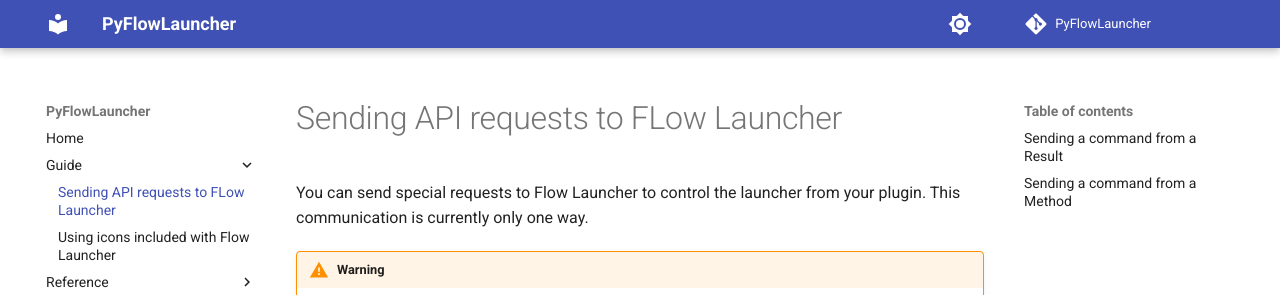
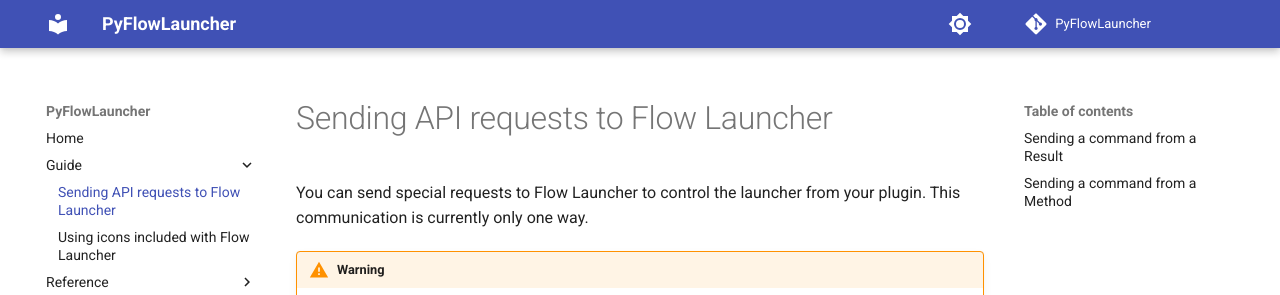
Before and after one commit to Garulf/pyFlowLauncher, an MkDocs documentation site: the page built from docs/guide/API Requests.md, in a window 1280 px wide and 900 px high. Shown: the top 295 px of the window. Built offline with MkDocs 1.6.1 and Material for MkDocs 9.7.7, drawn with Linux system fonts in a browser that asks for light colours; comment, search, counter and statistics services are not loaded.

Commit message:
Fix typo

```diff
--- a/docs/guide/API Requests.md
+++ b/docs/guide/API Requests.md
@@ -1,4 +1,4 @@
-# Sending API requests to FLow Launcher
+# Sending API requests to Flow Launcher
 
 You can send special requests to Flow Launcher to control the launcher from your plugin. This communication is currently only one way.
 
```
